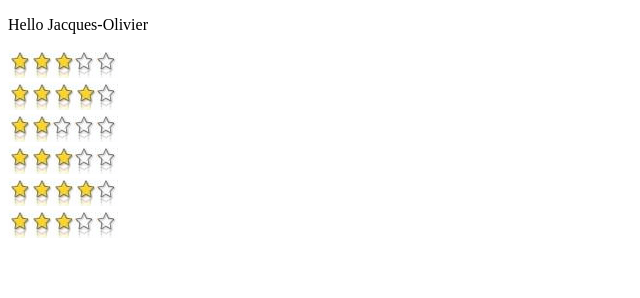
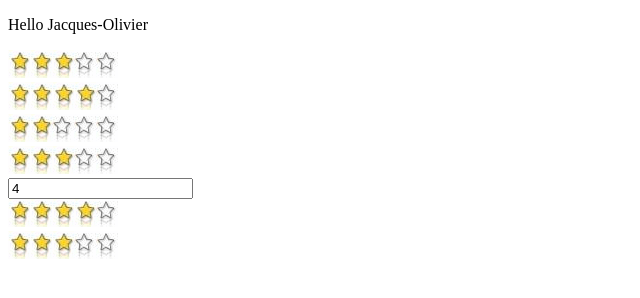
Before and after one commit to jlg-formation/fan-2017-07-17, a website: page app/index.html in a window 1280 px wide. Shown: the whole page, without its empty margins (0-640 px from the left). Drawn offline with nearby package versions, Linux system fonts and the light colour scheme.

Commit message:
add: ors-star

```diff
--- a/app/index.html
+++ b/app/index.html
@@ -13,6 +13,7 @@
 	<ors-star note="4"></ors-star><br>
 	<ors-star data-note="2"></ors-star><br>
 	<ors-star x-note="3"></ors-star><br>
+	<input ng-model="myNote"><br>
 	<ors-star x-note="myNote"></ors-star><br>
 	<ors-star x-note="myNote2"></ors-star><br>
 	<script src="../node_modules/angular/angular.js"></script>
--- a/app/ors-star/ors-star.js
+++ b/app/ors-star/ors-star.js
@@ -22,8 +22,11 @@
 			},
 			controller: ['$scope', '$element', '$attrs', function OrsStarCtrl($scope, $element, $attrs) {
 				console.log('OrsStarCtrl', arguments);
+				$scope.$watch('n', function () {
 					let html = '';
 					let note = (+$scope.n) || 3;
+					note = (note > 5) ? 5 : note;
+					note = (note < 0) ? 0 : note;
 					for (let i = 0; i < note; i++) {
 						html += '<img src="./ors-star/img/yellow_star.png" >';
 					}
@@ -31,6 +34,8 @@
 						html += '<img src="./ors-star/img/white_star.png" >';
 					}
 					$element.html(html);
+				});
+
 			}],
 		};
 	});
```
Lines whose indentation alone changed are shown as unchanged.
